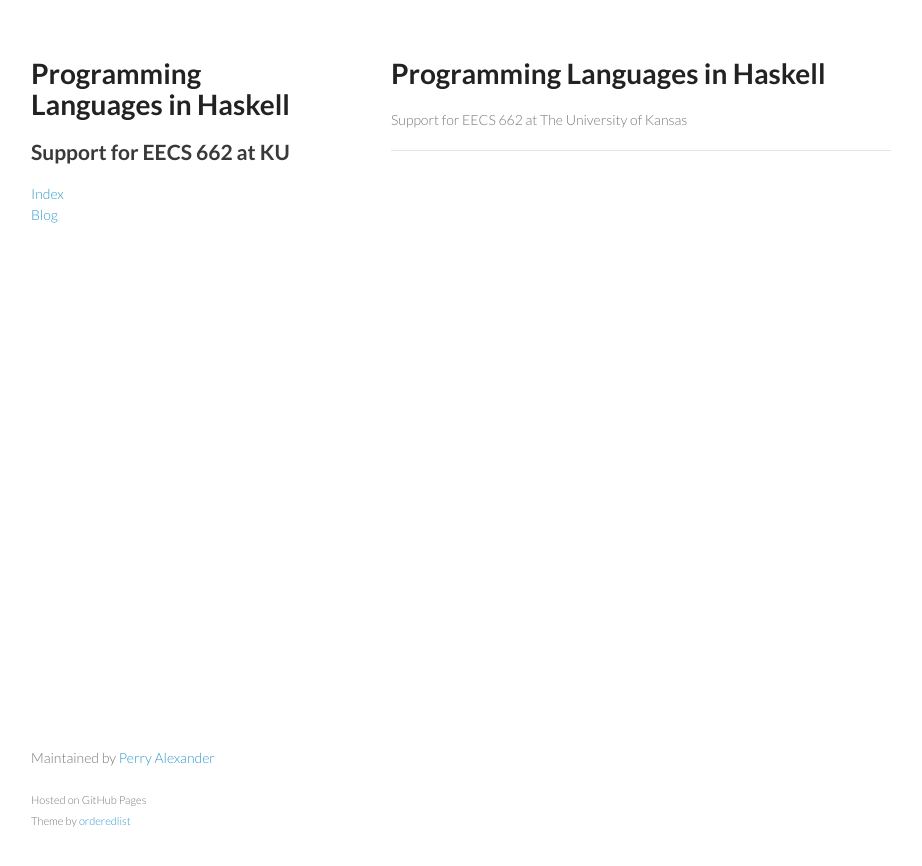
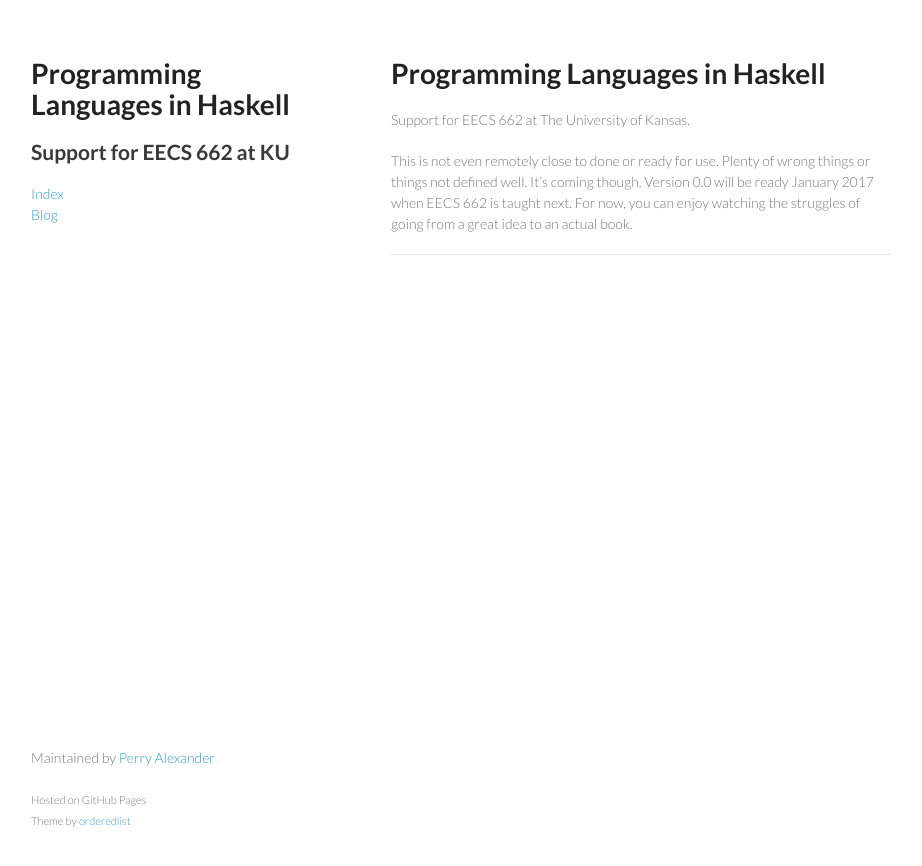
Before and after one commit to ku-sldg/plih, a Jekyll site: the page built from index.md, in a window 1280 px wide. Shown: the top 866 px of the page, without its empty margins (179-1101 px from the left). Built offline with Jekyll 4.4.1, drawn with Linux system fonts in a browser that asks for light colours.

Commit message:
pushing welcome message

```diff
--- a/index.md
+++ b/index.md
@@ -5,6 +5,8 @@ title: Programming Languages in Haskell
 
 # Programming Languages in Haskell
 
-Support for EECS 662 at The University of Kansas
+Support for EECS 662 at The University of Kansas.
+
+This is not even remotely close to done or ready for use.  Plenty of wrong things or things not defined well.  It's coming though.  Version 0.0 will be ready January 2017 when EECS 662 is taught next.  For now, you can enjoy watching the struggles of going from a great idea to an actual book.
 
 ----
```
